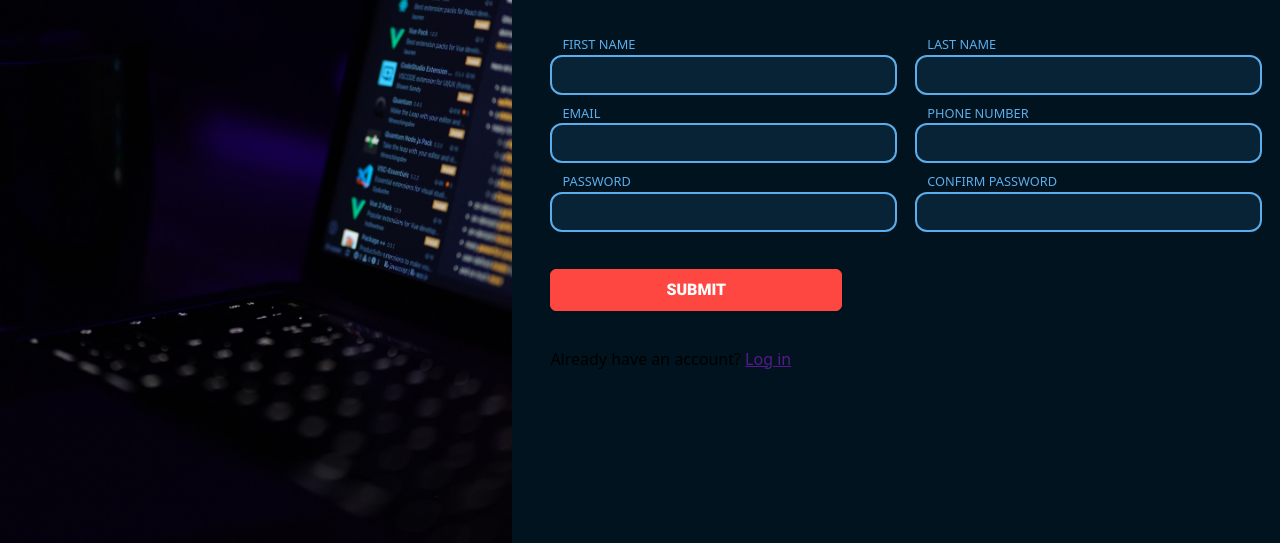
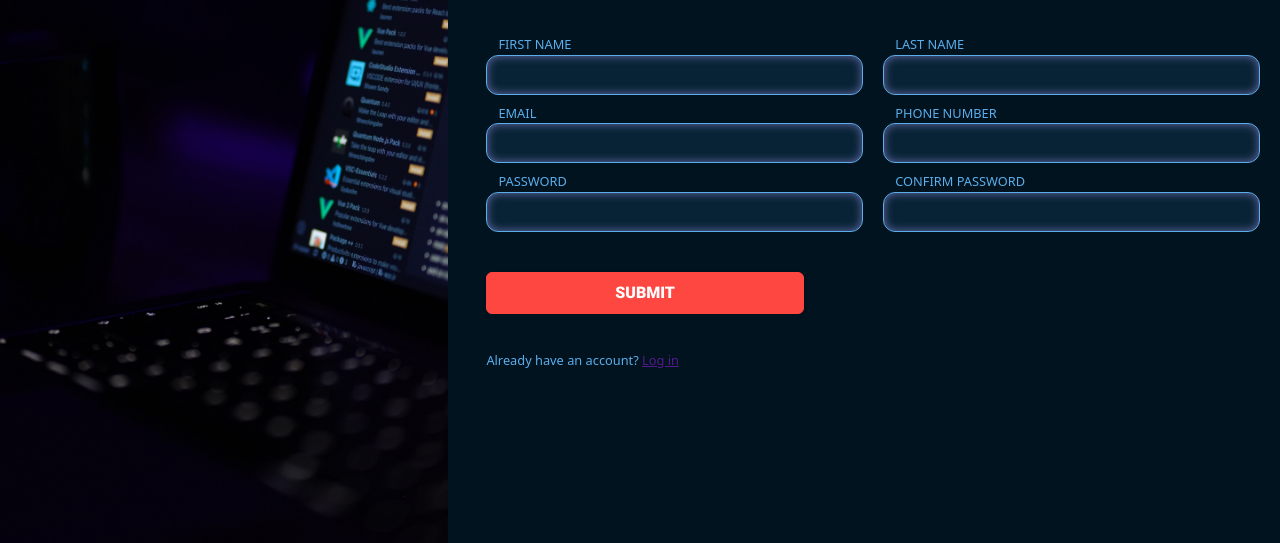
Before and after one commit to eLamine-dev/Sign-up-Form, a plain HTML site: page index.html in a window 1280 px wide. Shown: the part 257-800 px from the top of the page. Drawn offline with Linux system fonts and the light colour scheme.

Commit message:
styling changes for inputs and text

```diff
--- a/index.html
+++ b/index.html
@@ -57,7 +57,7 @@
             </div>
             <button class="submit-btn" type="submit">SUBMIT</button>
          </form>
-         <p>Already have an account? <a href="">Log in</a></p>
+         <p class="log-in">Already have an account? <a href="">Log in</a></p>
       </div>
    </body>
 </html>
--- a/style.css
+++ b/style.css
@@ -11,7 +11,7 @@ body {
 
 .img {
    display: flex;
-   width: 40vw;
+   width: 35vw;
    height: 100%;
    background: url(./images/side-img.jpg) no-repeat center;
    background-size: cover;
@@ -36,7 +36,7 @@ body {
    flex-direction: column;
    justify-content: center;
    gap: 5%;
-   width: min(60%, 900px);
+   width: min(65%, 900px);
    height: 100vh;
    padding: 0 0 0 3%;
 }
@@ -44,6 +44,11 @@ body {
 .welcome-text {
    color: #5baeeb;
    font-size: 1.3vw;
+}
+
+.log-in {
+   color: #5baeeb;
+   font-size: 1vw;
 }
 
 .inputs-row {
@@ -72,10 +77,12 @@ input {
    border-radius: 12px;
    width: 95%;
    height: 5vh;
-   border: #5baeeb 2px solid;
+   border: #5baeeb 1px solid;
    background-color: #082335;
    font-size: 1.2rem;
    padding-left: 12px;
+   box-shadow: inset 0 0 10px #686cac;
+   outline: none;
 }
 
 .submit-btn {
```
